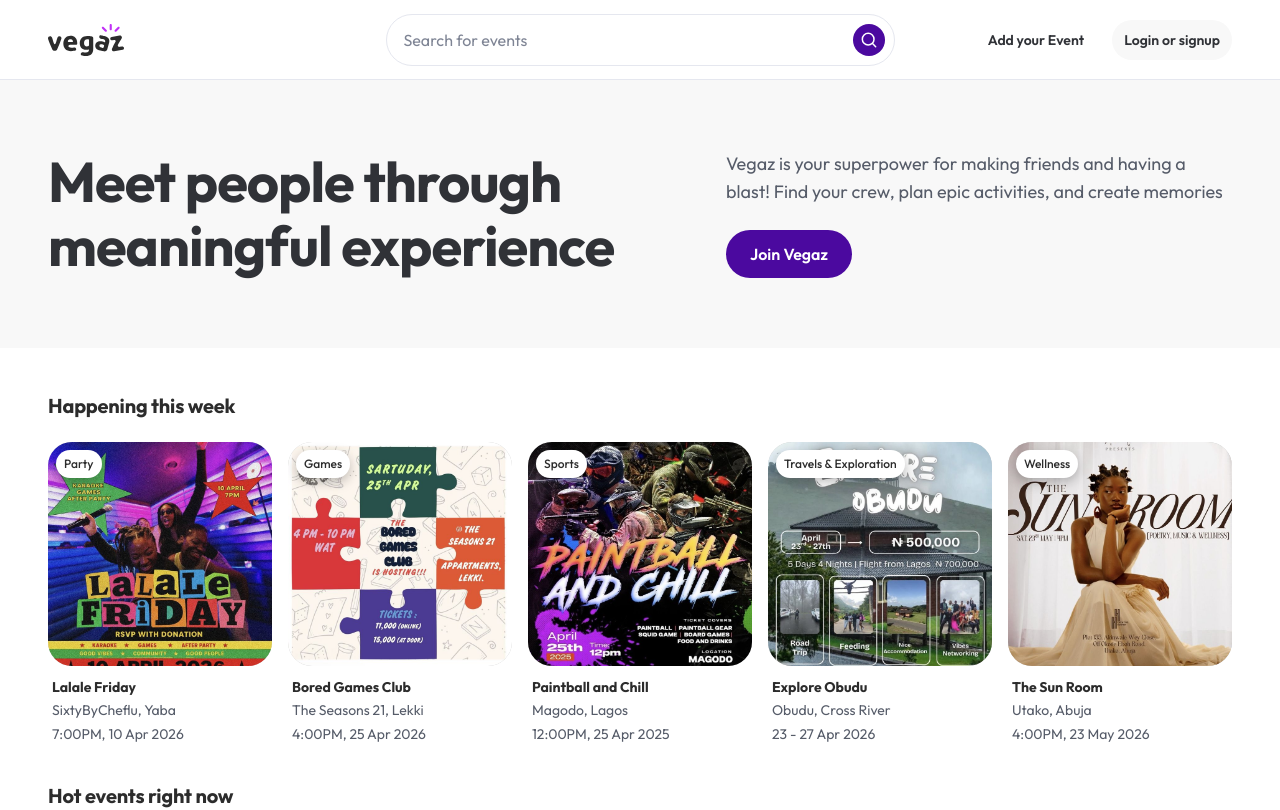
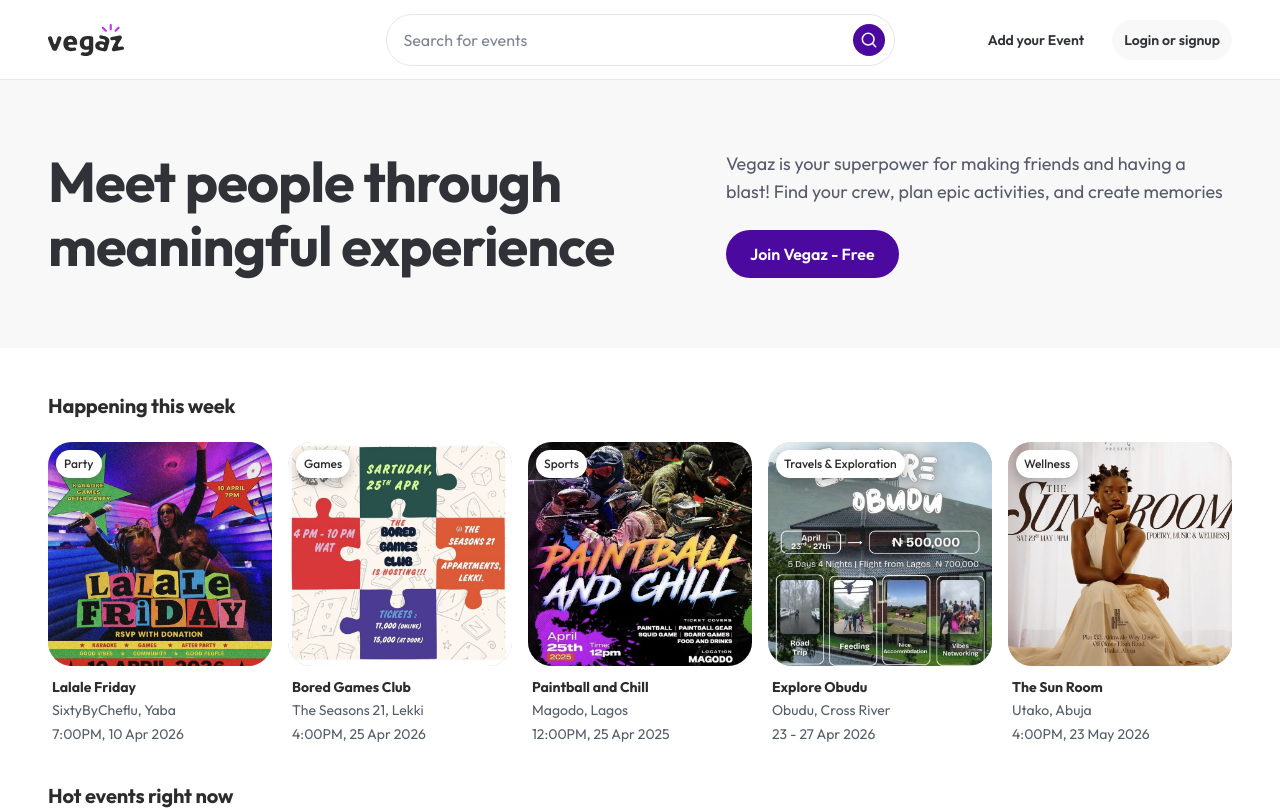
Before and after one commit to abayomitosin2017-lab/vegaz-web, a Nuxt app: page / in a window 1280 px wide. Shown: the top 810 px of the page. Built offline with nearby package versions, Linux system fonts and the light colour scheme.

Commit message:
update - hero button

```diff
--- a/app/components/home/Hero.vue
+++ b/app/components/home/Hero.vue
@@ -14,7 +14,7 @@
  * Phones: stacked, 40 above and below, 16 title to text, 32 to the
  * full-width button (Figma); sizes unchanged (title 32/40, text 16/24 Grey_3).
  *
- * "Join Vegaz" opens Login or signup (was "Add your event"). The whole hero
+ * "Join Vegaz - Free" (decision 28 Oct; was "Join Vegaz") opens Login or signup (was "Add your event"). The whole hero
  * is hidden once signed in (pages/index.vue, decision 27 Oct). Copy exactly as in Figma (no full stop).
  */
 const emit = defineEmits<{ join: [] }>()
@@ -28,7 +28,7 @@ const emit = defineEmits<{ join: [] }>()
         <p class="home-hero__text text-body-regular">
           Vegaz is your superpower for making friends and having a blast! Find your crew, plan epic activities, and create memories
         </p>
-        <UiButton text-style="web" class="home-hero__button" @click="emit('join')">Join Vegaz</UiButton>
+        <UiButton text-style="web" class="home-hero__button" @click="emit('join')">Join Vegaz - Free</UiButton>
       </div>
     </div>
   </section>
```
Also changed, not shown: 1 other file (tests, documents, lock files or other folders).
